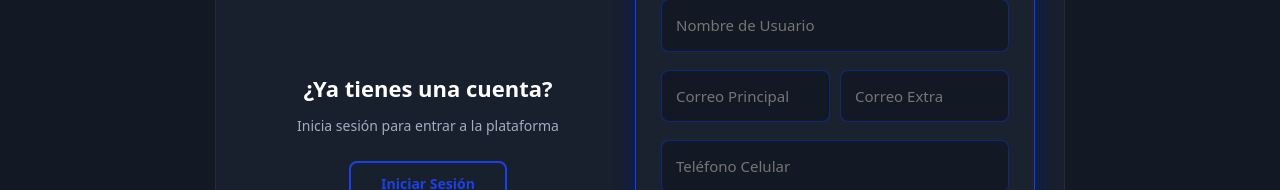
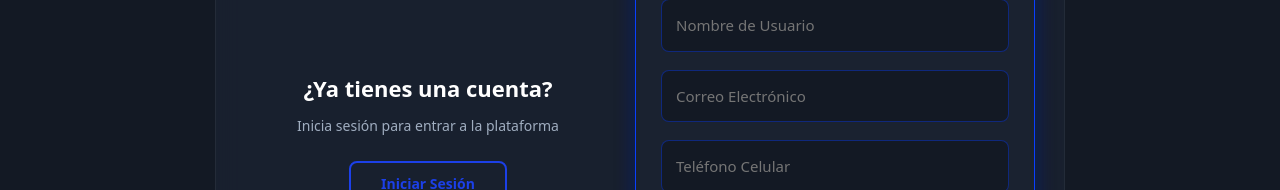
Before and after one commit to AntonioDominguezOrtega/SISTEMA-TRANSFERENCIA-ARCHIVOS-TT-BACK-FRONT, a React (Vite) app in the folder Frontend-React/: page /login in a window 1280 px wide. Both pictures are taken after a click on the button "Registrarse". Shown: the part 311-501 px from the top of the page. Built offline with nearby package versions, Linux system fonts and the light colour scheme.

Commit message:
Segundo registro

```diff
--- a/Frontend-React/src/pages/login.jsx
+++ b/Frontend-React/src/pages/login.jsx
@@ -263,9 +263,8 @@ export default function Login() {
 
                 <input type="text" placeholder="Nombre de Usuario" value={regUsername} onChange={(e) => setRegUsername(e.target.value)} required />
 
-                <div style={{ display: 'grid', gridTemplateColumns: '1fr 1fr', gap: '10px' }}>
-                  <input type="email" placeholder="Correo Principal" value={regEmail} onChange={(e) => setRegEmail(e.target.value)} required />
-                  <input type="email" placeholder="Correo Extra" value={regEmailRecuperacion} onChange={(e) => setRegEmailRecuperacion(e.target.value)} required />
+                <div style={{ display: 'grid', gap: '10px' }}>
+                  <input type="email" placeholder="Correo Electrónico" value={regEmail} onChange={(e) => setRegEmail(e.target.value)} required />
                 </div>
 
                 <input type="tel" placeholder="Teléfono Celular" value={regTel} onChange={(e) => setRegTel(e.target.value)} required />
```
Also changed, not shown: 1 other file (tests, documents, lock files or other folders).
